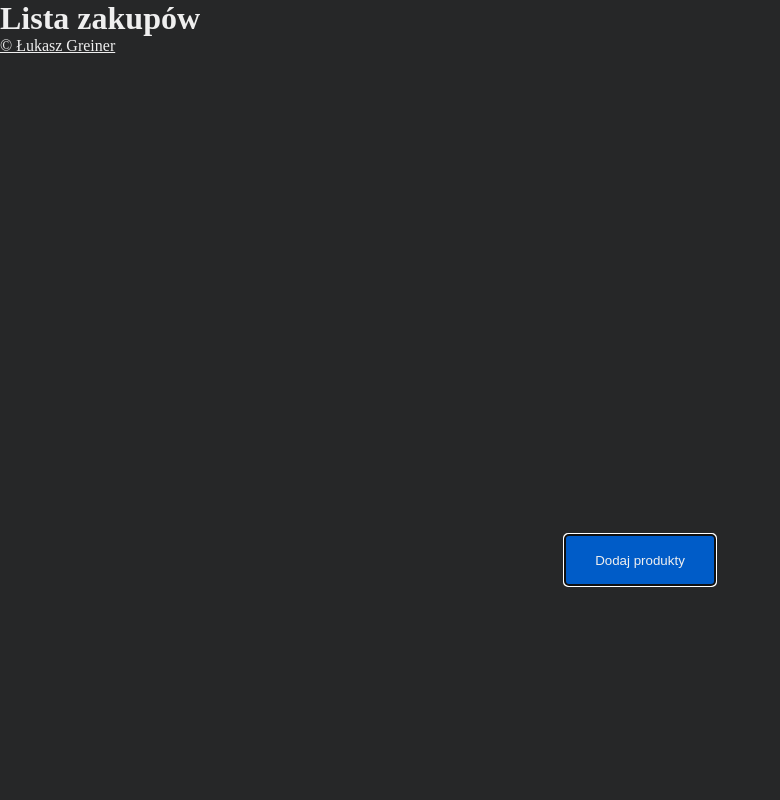
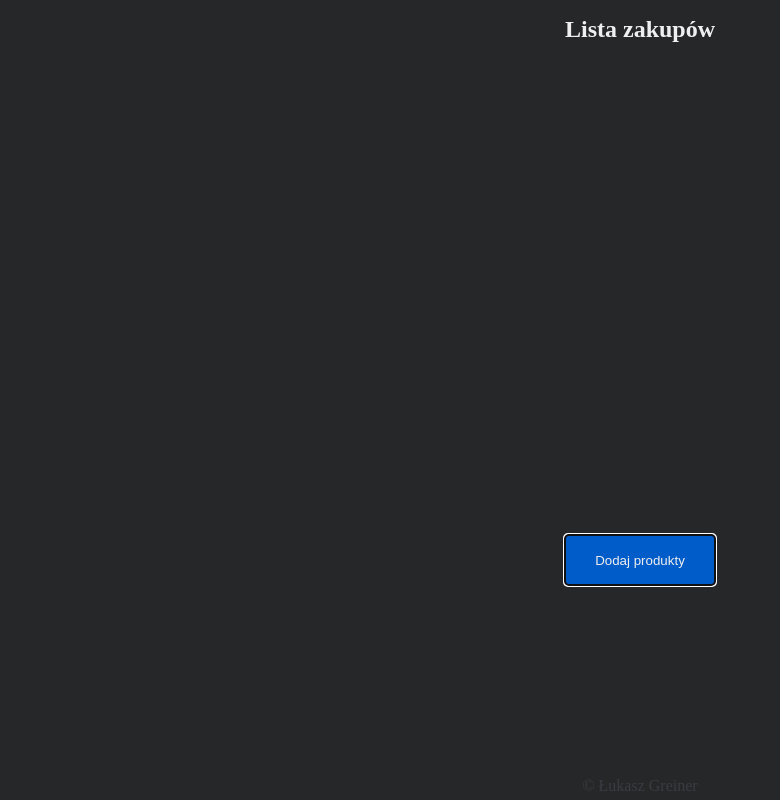
Before and after one commit to LukaszGreiner/Simple-shopping-list, a plain HTML site: page Index.html in a window 1280 px wide. Shown: the whole page, without its empty margins (0-780 px from the left). Drawn offline with Linux system fonts and the light colour scheme.

Commit message:
Update style.css
- Moved modal submit button higher

```diff
--- a/style.css
+++ b/style.css
@@ -18,10 +18,21 @@ body {
   background-color: var(--dark-bg-color);
 }
 
+.header {
+  text-align: center;
+  padding: 1rem 0;
+}
+
+.header__title {
+  font-size: 1.5rem;
+  color: var(--white-color);
+}
+
 /* SHOPING LIST */
 .shopping-list {
   display: grid;
   justify-content: center;
+  padding: 0 10px;
 }
 
 .shopping-list__item {
@@ -101,7 +112,7 @@ body {
   position: fixed;
   top: 50%;
   left: 50%;
-  transform: translate(-50%, -50%);
+  transform: translate(-50%, -70%);
 
   width: 90%;
   max-width: 600px;
@@ -164,3 +175,24 @@ body {
 .add-product-button:hover {
   opacity: 0.9;
 }
+
+.footer {
+  position: fixed;
+  bottom: 0;
+
+  padding-bottom: 5px;
+  width: 100%;
+
+  text-align: center;
+}
+
+.footer a {
+  color: #383d43;
+  text-decoration: none;
+  cursor: pointer;
+  transition: color 0.2s ease-in-out;
+}
+
+.footer a:hover {
+  color: #464b51;
+}
```
